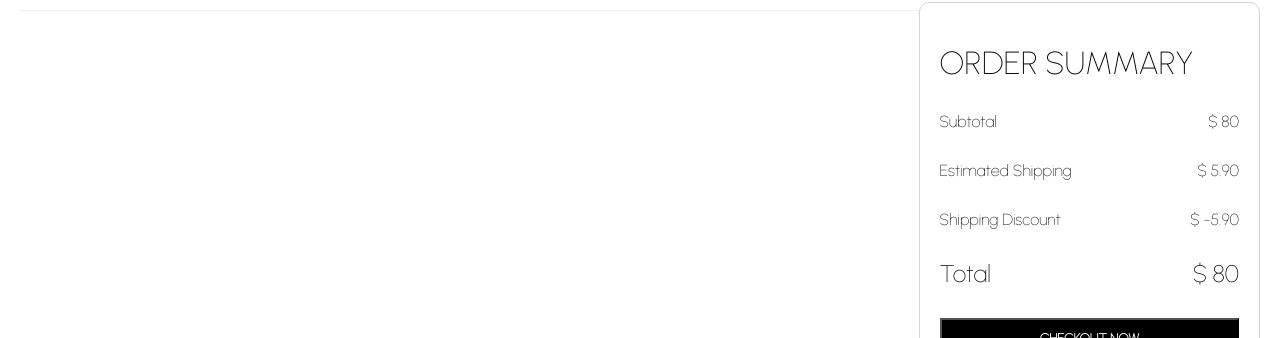
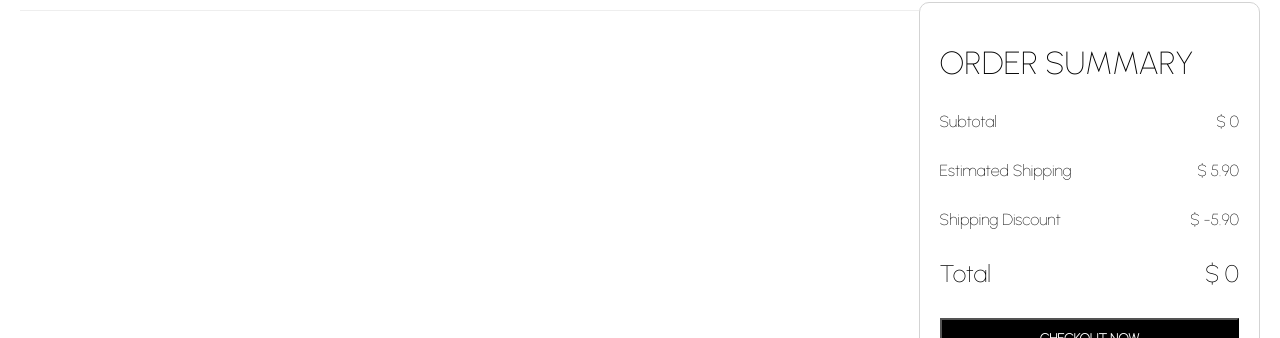
Before and after one commit to mfkimbell/ecommerce-thrift-website, a React (Create React App) app in the folder myapp/: page /cart in a window 1280 px wide. Shown: the part 319-657 px from the top of the page. Built offline with nearby package versions, Linux system fonts and the light colour scheme.

Commit message:
shopping cart order summary complete

```diff
--- a/myapp/src/pages/Cart.jsx
+++ b/myapp/src/pages/Cart.jsx
@@ -198,7 +198,7 @@ const Cart = () => {
             <SummaryTitle>ORDER SUMMARY</SummaryTitle>
             <SummaryItem>
               <SummaryItemText>Subtotal</SummaryItemText>
-              <SummaryItemPrice>$ 80</SummaryItemPrice>
+              <SummaryItemPrice>$ {cart.total}</SummaryItemPrice>
             </SummaryItem>
             <SummaryItem>
               <SummaryItemText>Estimated Shipping</SummaryItemText>
@@ -210,7 +210,7 @@ const Cart = () => {
             </SummaryItem>
             <SummaryItem type="total">
               <SummaryItemText>Total</SummaryItemText>
-              <SummaryItemPrice>$ 80</SummaryItemPrice>
+              <SummaryItemPrice>$ {cart.total}</SummaryItemPrice>
             </SummaryItem>
             <Button>CHECKOUT NOW</Button>
           </Summary>
```
